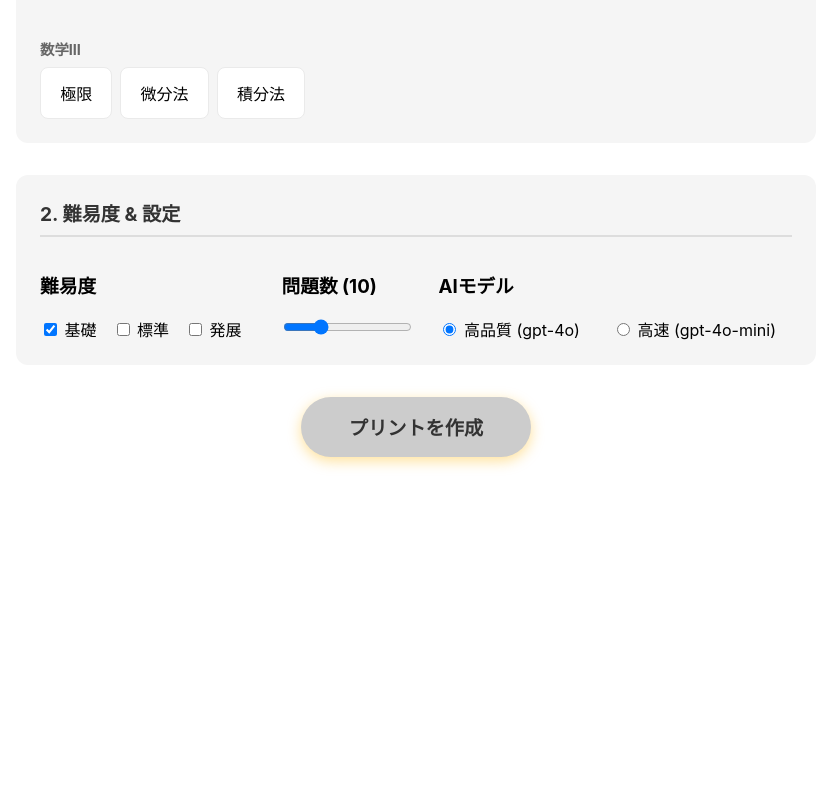
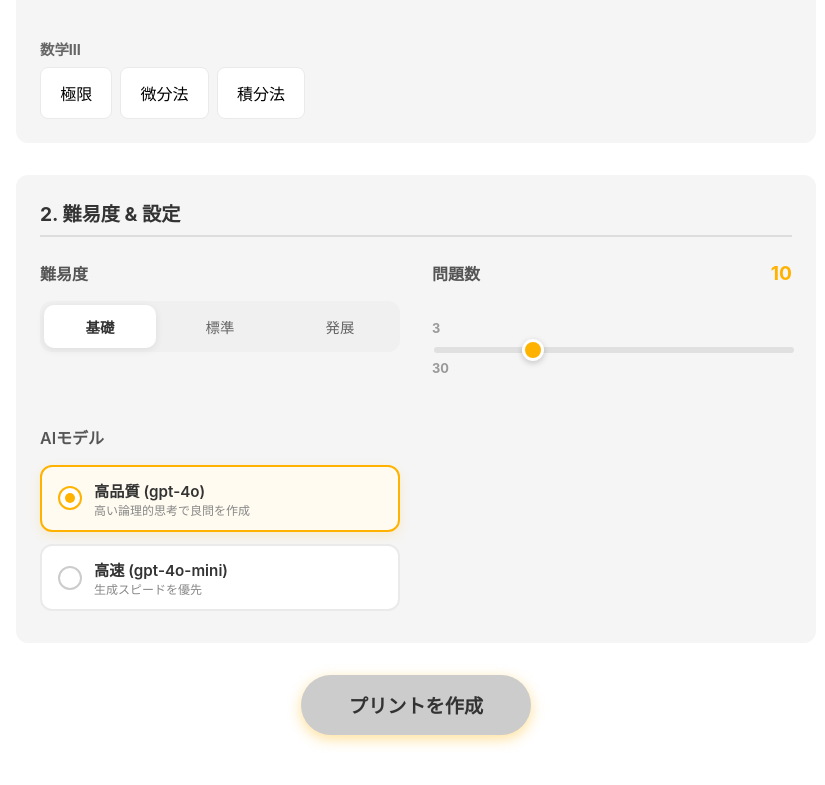
Before and after one commit to TatsuruHisanaga/math-app, a Next.js app: page / in a window 1280 px wide. Shown: the part 971-1756 px from the top of the page, without its empty margins (224-1049 px from the left). Before the commit the page ends 1500 px from the top, so only its background shows below. Built offline with nearby package versions, Linux system fonts and the light colour scheme.

Commit message:
UI: 難易度およびモデル設定のUI改善

```diff
--- a/src/pages/index.tsx
+++ b/src/pages/index.tsx
@@ -285,47 +285,65 @@ export default function Home() {
 
         <section className={styles.section}>
           <h2>2. 難易度 & 設定</h2>
-          <div className={styles.row}>
-            <div>
+          <div className={styles.settingsGrid}>
+            {/* Difficulty */}
+            <div className={styles.controlGroup}>
               <h3>難易度</h3>
+              <div className={styles.toggleGroup}>
                 {[
                   { id: 'L1', label: '基礎' },
                   { id: 'L2', label: '標準' },
                   { id: 'L3', label: '発展' }
                 ].map(d => (
-                <label key={d.id} className={styles.checkbox}>
-                  <input
-                    type="checkbox"
-                    checked={difficulty.includes(d.id)}
-                    onChange={() => toggleDifficulty(d.id)}
-                  /> {d.label}
-                </label>
+                  <div
+                    key={d.id}
+                    className={`${styles.toggleButton} ${difficulty.includes(d.id) ? styles.active : ''}`}
+                    onClick={() => toggleDifficulty(d.id)}
+                  >
+                    {d.label}
+                  </div>
                 ))}
               </div>
-            <div>
-              <h3>問題数 ({count})</h3>
+            </div>
+
+            {/* Count */}
+            <div className={styles.controlGroup}>
+              <h3>
+                問題数
+                <span style={{ color: '#FFB300', fontSize: '1.2rem', fontWeight: 'bold' }}>{count}</span>
+              </h3>
+              <div className={styles.sliderContainer}>
+                <span style={{ fontSize: '0.8rem', color: '#999', fontWeight: 'bold' }}>3</span>
                 <input
                   type="range" min="3" max="30"
-                value={count} onChange={(e) => setCount(Number(e.target.value))}
+                  value={count}
+                  onChange={(e) => setCount(Number(e.target.value))}
+                  className={styles.rangeInput}
                 />
+                <span style={{ fontSize: '0.8rem', color: '#999', fontWeight: 'bold' }}>30</span>
               </div>
-            <div>
+            </div>
+
+            {/* AI Model */}
+            <div className={styles.controlGroup}>
               <h3>AIモデル</h3>
-                <div style={{ display: 'flex', gap: '1rem' }}>
-                  <label className={styles.checkbox}>
-                    <input
-                      type="radio"
-                      checked={aiModel === 'gpt-4o'}
-                      onChange={() => setAiModel('gpt-4o')}
-                    /> 高品質 (gpt-4o)
-                  </label>
-                  <label className={styles.checkbox}>
-                    <input
-                      type="radio"
-                      checked={aiModel === 'gpt-4o-mini'}
-                      onChange={() => setAiModel('gpt-4o-mini')}
-                    /> 高速 (gpt-4o-mini)
-                  </label>
+              <div className={styles.modelOptions}>
+                {[
+                  { id: 'gpt-4o', name: '高品質 (gpt-4o)', desc: '高い論理的思考で良問を作成' },
+                  { id: 'gpt-4o-mini', name: '高速 (gpt-4o-mini)', desc: '生成スピードを優先' }
+                ].map((m) => (
+                  <div
+                    key={m.id}
+                    className={`${styles.modelCard} ${aiModel === m.id ? styles.selected : ''}`}
+                    onClick={() => setAiModel(m.id as any)}
+                  >
+                    <div className={styles.radioCircle}></div>
+                    <div className={styles.modelInfo}>
+                      <span className={styles.modelName}>{m.name}</span>
+                      <span className={styles.modelDesc}>{m.desc}</span>
+                    </div>
+                  </div>
+                ))}
               </div>
             </div>
           </div>
--- a/src/styles/Home.module.css
+++ b/src/styles/Home.module.css
@@ -218,7 +218,176 @@
     50% { transform: translateY(-2px) rotate(15deg); }
 }
 
+
 @keyframes walkRight {
     0%, 100% { transform: translateY(-2px) rotate(15deg); }
     50% { transform: translateY(0) rotate(-15deg); }
 }
+
+/* Settings UI Improvements */
+.settingsGrid {
+    display: grid;
+    grid-template-columns: repeat(auto-fit, minmax(240px, 1fr));
+    gap: 2rem;
+    padding: 0.5rem 0;
+}
+
+.controlGroup {
+    display: flex;
+    flex-direction: column;
+    gap: 1rem;
+}
+
+.controlGroup h3 {
+    font-size: 1rem;
+    color: #555;
+    margin: 0;
+    display: flex;
+    align-items: center;
+    justify-content: space-between;
+    font-weight: 600;
+}
+
+/* Difficulty Button Group */
+.toggleGroup {
+    display: flex;
+    gap: 0.5rem;
+    background: #f0f0f0;
+    padding: 4px;
+    border-radius: 12px;
+}
+
+.toggleButton {
+    flex: 1;
+    text-align: center;
+    padding: 10px 8px;
+    border-radius: 10px;
+    cursor: pointer;
+    font-size: 0.9rem;
+    transition: all 0.2s cubic-bezier(0.2, 0.8, 0.2, 1);
+    user-select: none;
+    border: 1px solid transparent;
+    color: #666;
+    font-weight: 500;
+}
+
+.toggleButton:hover {
+    color: #333;
+    background: rgba(255,255,255,0.5);
+}
+
+.toggleButton.active {
+    background: white;
+    color: #d97706; /* Amber-600 */
+    font-weight: bold;
+    box-shadow: 0 2px 8px rgba(0,0,0,0.08);
+}
+
+/* Slider */
+.sliderContainer {
+    padding: 1rem 0;
+}
+
+.rangeInput {
+    width: 100%;
+    -webkit-appearance: none;
+    appearance: none;
+    height: 6px;
+    background: #e0e0e0;
+    border-radius: 3px;
+    outline: none;
+}
+
+.rangeInput::-webkit-slider-thumb {
+    -webkit-appearance: none;
+    width: 22px;
+    height: 22px;
+    background: #FFB300;
+    border-radius: 50%;
+    cursor: pointer;
+    box-shadow: 0 2px 6px rgba(0,0,0,0.2);
+    transition: transform 0.1s;
+    border: 3px solid white;
+}
+
+.rangeInput::-webkit-slider-thumb:hover {
+    transform: scale(1.1);
+}
+
+/* AI Model Cards */
+.modelOptions {
+    display: flex;
+    flex-direction: column;
+    gap: 0.8rem;
+}
+
+.modelCard {
+    display: flex;
+    align-items: center;
+    padding: 12px 16px;
+    border: 2px solid #eaeaea;
+    border-radius: 12px;
+    cursor: pointer;
+    transition: all 0.2s ease;
+    background: white;
+}
+
+.modelCard:hover {
+    border-color: #FFE082;
+    transform: translateY(-1px);
+}
+
+.modelCard.selected {
+    border-color: #FFB300;
+    background: #fffbf0;
+    box-shadow: 0 4px 12px rgba(255, 179, 0, 0.15);
+}
+
+.radioCircle {
+    width: 20px;
+    height: 20px;
+    border: 2px solid #ccc;
+    border-radius: 50%;
+    margin-right: 12px;
+    display: flex;
+    align-items: center;
+    justify-content: center;
+    background: white;
+    transition: border-color 0.2s;
+}
+
+.modelCard.selected .radioCircle {
+    border-color: #FFB300;
+}
+
+.radioCircle::after {
+    content: '';
+    width: 10px;
+    height: 10px;
+    background: #FFB300;
+    border-radius: 50%;
+    opacity: 0;
+    transform: scale(0.5);
+    transition: all 0.2s cubic-bezier(0.34, 1.56, 0.64, 1);
+}
+
+.modelCard.selected .radioCircle::after {
+    opacity: 1;
+    transform: scale(1);
+}
+
+.modelInfo {
+    display: flex;
+    flex-direction: column;
+}
+
+.modelName {
+    font-weight: 600;
+    font-size: 0.95rem;
+    color: #333;
+}
+
+.modelDesc {
+    font-size: 0.75rem;
+    color: #888;
+}
```
Lines whose indentation alone changed are shown as unchanged.
